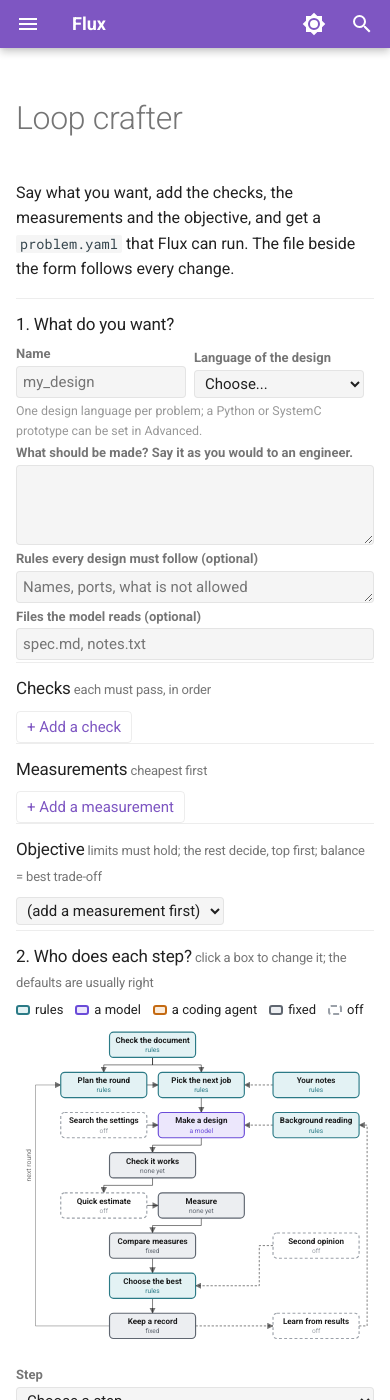
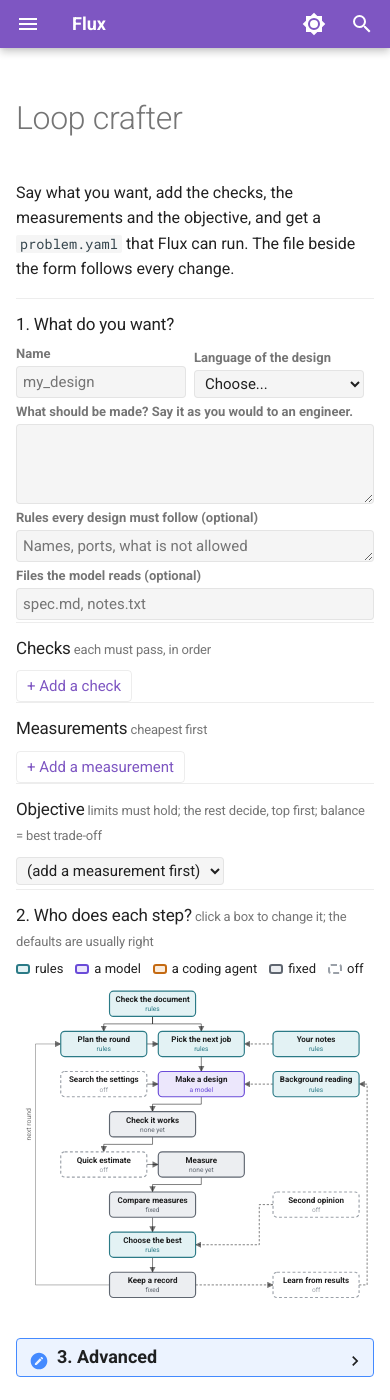
Before and after one commit to choelzl/flux, an MkDocs documentation site: the page built from website/docs/guide/loop-crafter.md, in a window 390 px wide and 1400 px high. Built offline with MkDocs 1.6.1 and Material for MkDocs 9.7.7, drawn with Linux system fonts in a browser that asks for light colours; comment, search, counter and statistics services are not loaded; part of the change alters nothing that is shown.

Commit message:
Builder: a clicked step opens a popover; no step dropdown (D664)
The diagram is the only way to configure a step: clicking a box (or
Enter on it) opens a popover beside it with its explanation and only
its allowed choices, a bottom sheet on narrow screens; Esc, an outside
click or x closes it. The step dropdown, the detail section below the
diagram and the one-language sentence are gone.

Co-Authored-By: Claude Opus 5.5 <noreply@anthropic.com>

```diff
--- a/website/docs/assets/crafter.css
+++ b/website/docs/assets/crafter.css
@@ -57,7 +57,6 @@
 .fc-gate > .fc-field { flex: 0 1 7rem; }
 .fc-gate > .fc-field.fc-narrow { flex: 0 1 4.5rem; }
 .fc-line > .fc-wide { flex: 1 1 100%; }
-.fc-note { align-self: center; }
 .fc-idx { align-self: center; min-width: 1.1em; font-weight: 700; color: var(--fc-muted); }
 .fc-more { border-top: 1px dashed var(--fc-line); margin-top: 3px; padding-top: 1px; }
 .fc-gate { padding-left: 1.4em; }
@@ -89,6 +88,7 @@
 .fc-box.fc-off rect { stroke-dasharray: 5 4; fill: var(--md-default-bg-color); }
 .fc-box:hover rect, .fc-box:focus-visible rect { stroke-width: 3.5; }
 .fc-box:focus { outline: none; }
+.fc-box:focus-visible rect { stroke: var(--md-accent-fg-color); stroke-width: 4; stroke-dasharray: none; }
 .fc-box.fc-open rect { stroke-width: 4; }
 .fc-box-name { font-size: 14px; font-weight: 600; fill: var(--md-default-fg-color); }
 .fc-box-half { font-size: 11.5px; fill: var(--fc-c); }
@@ -97,8 +97,6 @@
 .fc-edge.fc-back { stroke: var(--md-default-fg-color--lighter); }
 .fc-arrowhead { fill: var(--md-default-fg-color--light); }
 .fc-edge-label { font-size: 12px; fill: var(--fc-muted); }
-.fc-panel { border: 1px solid var(--fc-line); border-radius: 6px; padding: 4px 12px 8px; align-self: start; }
-.fc-panel h4 { margin-top: .5em; }
 .fc-choices { display: flex; flex-direction: column; gap: 4px; }
 .fc-choice {
   display: flex; align-items: center; gap: 6px; padding: 5px 8px; border-radius: 5px; cursor: pointer;
@@ -138,4 +136,22 @@
 .fc-warn { color: var(--fc-warning); align-self: center; }
 .fc-goal-words { font-weight: 600; }
 .fc-lists { font-size: .65rem; overflow-wrap: anywhere; }
-.fc-panel[hidden] { display: none; }
+
+/* the popover of a chosen box: beside it with an arrow, or a bottom sheet on a narrow screen */
+.fc-pop {
+  position: fixed; z-index: 5; width: 19rem; max-width: calc(100vw - 16px); max-height: calc(100vh - 16px); overflow: auto;
+  background: var(--md-default-bg-color); color: var(--md-default-fg-color); border: 1px solid var(--fc-line);
+  border-radius: 8px; box-shadow: 0 6px 24px rgba(0, 0, 0, .25); padding: 6px 10px 10px; font-size: .72rem;
+}
+.fc-pop[hidden] { display: none; }
+.fc-pop-head { display: flex; align-items: center; gap: 6px; }
+.fc-pop-head code { font-size: .62rem; }
+.fc-pop-close { margin-left: auto !important; }
+.fc-pop::before { content: ""; position: absolute; width: 12px; height: 12px; background: inherit;
+  border: inherit; border-width: 0; transform: rotate(45deg); }
+.fc-pop.fc-right::before { left: -7px; top: calc(var(--fc-arrow-y, 20px) - 6px); border-left-width: 1px; border-bottom-width: 1px; }
+.fc-pop.fc-left::before { right: -7px; top: calc(var(--fc-arrow-y, 20px) - 6px); border-right-width: 1px; border-top-width: 1px; }
+.fc-pop.fc-below::before { top: -7px; left: calc(var(--fc-arrow-x, 20px) - 6px); border-left-width: 1px; border-top-width: 1px; }
+.fc-pop.fc-right, .fc-pop.fc-left, .fc-pop.fc-below { overflow: visible; }
+.fc-pop.fc-sheet { left: 0 !important; right: 0; bottom: 0; top: auto !important; width: auto; max-width: none;
+  max-height: 60vh; border-radius: 12px 12px 0 0; }
--- a/website/docs/assets/crafter.js
+++ b/website/docs/assets/crafter.js
@@ -999,7 +999,7 @@
           field("Language of the design", function () { return state.language; }, function (v) { state.language = v; },
                 { compact: true, options: langs, structural: true }),
           state.language === "other" ? field("Which language?", function () { return state.languageOther; }, function (v) { state.languageOther = v; }, { compact: true, placeholder: "ini" }) : null,
-          h("small", { class: "fc-grow fc-note", text: "One design language per problem; a Python or SystemC prototype can be set in Advanced." })]),
+          ]),
         field("What should be made? Say it as you would to an engineer.", function () { return state.statement; },
               function (v) { state.statement = v; }, { area: true, rows: 3, wide: true }),
         h("div", { class: "fc-line" }, [
@@ -1072,6 +1072,7 @@
       FLOW_BOXES.forEach(function (name) {
         var r = LAYOUT.box[name], half = halfOf(state, name);
         var g = s("g", { class: "fc-box fc-" + half + (openBox === name ? " fc-open" : ""), tabindex: "0", role: "button",
+                         "data-box": name, "aria-haspopup": "dialog", "aria-expanded": openBox === name ? "true" : "false",
                          "aria-label": BOXES[name].title + ": " + (choiceOf(name, state.flow[name]) || {}).label });
         var full = stepNames(name);
         if (full && full.length) g.appendChild(s("title", {}, BOXES[name].title + ": " + full.join(" \u2192 ")));
@@ -1079,13 +1080,13 @@
         g.appendChild(s("text", { x: r.x + r.w / 2, y: r.y + 19, "text-anchor": "middle", class: "fc-box-name" }, BOXES[name].title));
         var sub = subtitle(name, half);
         g.appendChild(s("text", { x: r.x + r.w / 2, y: r.y + 35, "text-anchor": "middle", class: "fc-box-half" }, sub));
-        function open() { openBox = openBox === name ? null : name; renderDiagram(); }
-        g.addEventListener("click", open);
-        g.addEventListener("keydown", function (ev) { if (ev.key === "Enter" || ev.key === " ") { ev.preventDefault(); open(); } });
+        g.addEventListener("click", function () { openPopover(openBox === name ? null : name, false); });
+        g.addEventListener("keydown", function (ev) {
+          if (ev.key === "Enter" || ev.key === " ") { ev.preventDefault(); openPopover(openBox === name ? null : name, true); }
+        });
         svg.appendChild(g);
       });
-      renderPanel();
-      renderPicker();
+      placePopover();
       if (parts.lists) {
         var c = stepNames("test"), m = stepNames("simulation"), cut = [];
         if (c.length && abbreviate(c, 24) !== c.join(" \u2192 ")) cut.push("Checks: " + c.join(" \u2192 "));
@@ -1110,42 +1111,50 @@
       return text.length > max ? text.slice(0, max - 1) + "\u2026" : text;
     }
 
-    /** The steps as a list too: on a phone the drawing's words are small. */
-    function renderPicker() {
-      var sel = parts.picker;
-      if (!sel) return;
-      sel.innerHTML = "";
-      sel.appendChild(h("option", { value: "", text: "Choose a step..." }));
-      FLOW_BOXES.forEach(function (name) {
-        var half = halfOf(state, name);
-        var op = h("option", { value: name, text: BOXES[name].title + " \u2014 " + subtitle(name, half, 60) });
-        if (openBox === name) op.selected = true;
-        sel.appendChild(op);
-      });
+    // -- the popover: a chosen box's choices, anchored to it (a bottom sheet on a narrow screen)
+    function boxEl(name) { return parts.svg && parts.svg.querySelector('[data-box="' + name + '"]'); }
+
+    /** Open `name`'s popover (null closes it); `focus`: move the keyboard into it. */
+    function openPopover(name, focus) {
+      var was = openBox;
+      openBox = name;
+      renderDiagram();
+      fillPopover();
+      placePopover();
+      if (name && focus) {
+        var first = parts.pop.querySelector("input:checked") || parts.pop.querySelector("input, button");
+        if (first) first.focus();
+      }
+      if (!name && was && focus !== false) { var g = boxEl(was); if (g) g.focus(); }
     }
 
-    function renderPanel() {
-      var p = parts.panel;
+    function fillPopover() {
+      var p = parts.pop;
       p.innerHTML = "";
-      p.hidden = !openBox;                       // the detail panel stays folded until a box is chosen
+      p.hidden = !openBox;
       if (!openBox) return;
       var box = BOXES[openBox];
-      p.appendChild(h("h4", { text: box.title + " (" + openBox + ")" }));
+      p.setAttribute("aria-label", box.title);
+      p.appendChild(h("div", { class: "fc-pop-head" }, [h("strong", { text: box.title }), h("code", { text: openBox }),
+        button("\u00d7", function () { openPopover(null, true); }, "fc-small fc-icon fc-pop-close")]));
       p.appendChild(h("p", { text: box.says }));
       if (openBox === "orchestrate" && state.flow.dse !== "none") {
         p.appendChild(h("p", { class: "fc-hint", text: "A search is on, so the search picks the next job." }));
-        return;
-      }
-      if (box.choices.length === 1) {
+      } else if (box.choices.length === 1) {
         p.appendChild(h("p", { class: "fc-hint", text: "This step is fixed: " + box.choices[0].label + "." }));
-        return;
-      }
-      var group = h("div", { class: "fc-choices", role: "radiogroup" });
+      } else {
+        var group = h("div", { class: "fc-choices", role: "radiogroup", "aria-label": box.title });
         box.choices.forEach(function (c) {
           var id = "fc-" + openBox + "-" + c.value.replace(":", "-");
           var input = h("input", { type: "radio", name: "fc-choice", id: id, value: c.value });
           input.checked = state.flow[openBox] === c.value;
-        input.addEventListener("change", function () { state.flow[openBox] = c.value; changed(openBox === "dse" || openBox === "generate"); });
+          input.addEventListener("change", function () {
+            var name = openBox;
+            state.flow[name] = c.value;
+            changed(name === "dse" || name === "generate");
+            fillPopover(); placePopover();
+            var again = document.getElementById(id); if (again) again.focus();
+          });
           group.appendChild(h("label", { for: id, class: "fc-choice fc-" + c.half }, [input, " " + c.label]));
         });
         p.appendChild(group);
@@ -1155,6 +1164,29 @@
                               { wide: true, placeholder: "{python} {home}/gen.py {artifact} {knob}", hint: "Each setting to search is {its name}" }));
         }
       }
+    }
+
+    /** Beside the box (right, else left, else below), inside the viewport; a sheet when narrow. */
+    function placePopover() {
+      var p = parts.pop;
+      if (!p || !openBox) return;
+      var g = boxEl(openBox);
+      p.classList.remove("fc-sheet", "fc-right", "fc-left", "fc-below");
+      if (!g || window.innerWidth < 700) { p.classList.add("fc-sheet"); p.style.left = p.style.top = ""; return; }
+      var r = g.getBoundingClientRect(), w = p.offsetWidth, hgt = p.offsetHeight, gap = 12, vw = window.innerWidth, vh = window.innerHeight;
+      var left, top, side;
+      if (r.right + gap + w <= vw - 8) { side = "fc-right"; left = r.right + gap; }
+      else if (r.left - gap - w >= 8) { side = "fc-left"; left = r.left - gap - w; }
+      else { side = "fc-below"; left = Math.min(Math.max(8, r.left + r.width / 2 - w / 2), vw - w - 8); }
+      if (side === "fc-below") top = Math.min(r.bottom + gap, vh - hgt - 8);
+      else top = Math.min(Math.max(8, r.top + r.height / 2 - hgt / 2), Math.max(8, vh - hgt - 8));
+      p.classList.add(side);
+      p.style.left = Math.round(left) + "px";
+      p.style.top = Math.round(top) + "px";
+      // the arrow points at the box's middle
+      p.style.setProperty("--fc-arrow-y", Math.round(Math.min(Math.max(14, r.top + r.height / 2 - top), hgt - 14)) + "px");
+      p.style.setProperty("--fc-arrow-x", Math.round(Math.min(Math.max(14, r.left + r.width / 2 - left), w - 14)) + "px");
+    }
 
     function renderLevel2() {
       parts.svg = document.createElementNS(SVGNS, "svg");
@@ -1162,16 +1194,12 @@
       parts.svg.setAttribute("class", "fc-diagram");
       parts.svg.setAttribute("role", "group");
       parts.svg.setAttribute("aria-label", "The loop: each box is one step");
-      parts.panel = h("div", { class: "fc-panel", "aria-live": "polite" });
-      parts.picker = h("select", { "aria-label": "Step" });
-      parts.picker.addEventListener("change", function () { openBox = parts.picker.value || null; renderDiagram(); });
       var legend = h("div", { class: "fc-legend" }, ["rules", "model", "agent", "fixed", "off"].map(function (k) {
         return h("span", { class: "fc-key fc-" + k }, [h("i"), HALVES[k]]);
       }));
       parts.lists = h("p", { class: "fc-hint fc-lists" });
       return h("div", { class: "fc-level" }, [titled("2. Who does each step?", [h("span", { class: "fc-hint fc-inline", text: " click a box to change it; the defaults are usually right" })], [
-        legend, h("div", { class: "fc-drawing" }, [parts.svg, parts.lists,
-          h("label", { class: "fc-field fc-picker fc-narrow" }, [h("span", { class: "fc-label", text: "Step" }), parts.picker]), parts.panel])])]);
+        legend, h("div", { class: "fc-drawing" }, [parts.svg, parts.lists])])]);
     }
 
     // -- level 3
@@ -1260,6 +1288,18 @@
       h("p", { class: "fc-hint", text: "Save the file with the files it names, then:" }),
       h("pre", {}, [parts.next])]);
     host.appendChild(h("div", { class: "fc-body" }, [parts.form, out]));
+    parts.pop = h("div", { class: "fc-pop", role: "dialog", hidden: "hidden" });
+    host.appendChild(parts.pop);
+    document.addEventListener("keydown", function (ev) {
+      if (ev.key === "Escape" && openBox) { ev.preventDefault(); openPopover(null, true); }
+    });
+    document.addEventListener("mousedown", function (ev) {       // a click outside closes it; on a box, the box decides
+      if (!openBox || parts.pop.contains(ev.target)) return;
+      var box = ev.target.closest && ev.target.closest(".fc-box");
+      if (!box) openPopover(null, false);
+    });
+    window.addEventListener("resize", placePopover);
+    window.addEventListener("scroll", placePopover, true);
     renderForm();
     renderDiagram();
     renderOutput();
```
Lines whose indentation alone changed are shown as unchanged.
